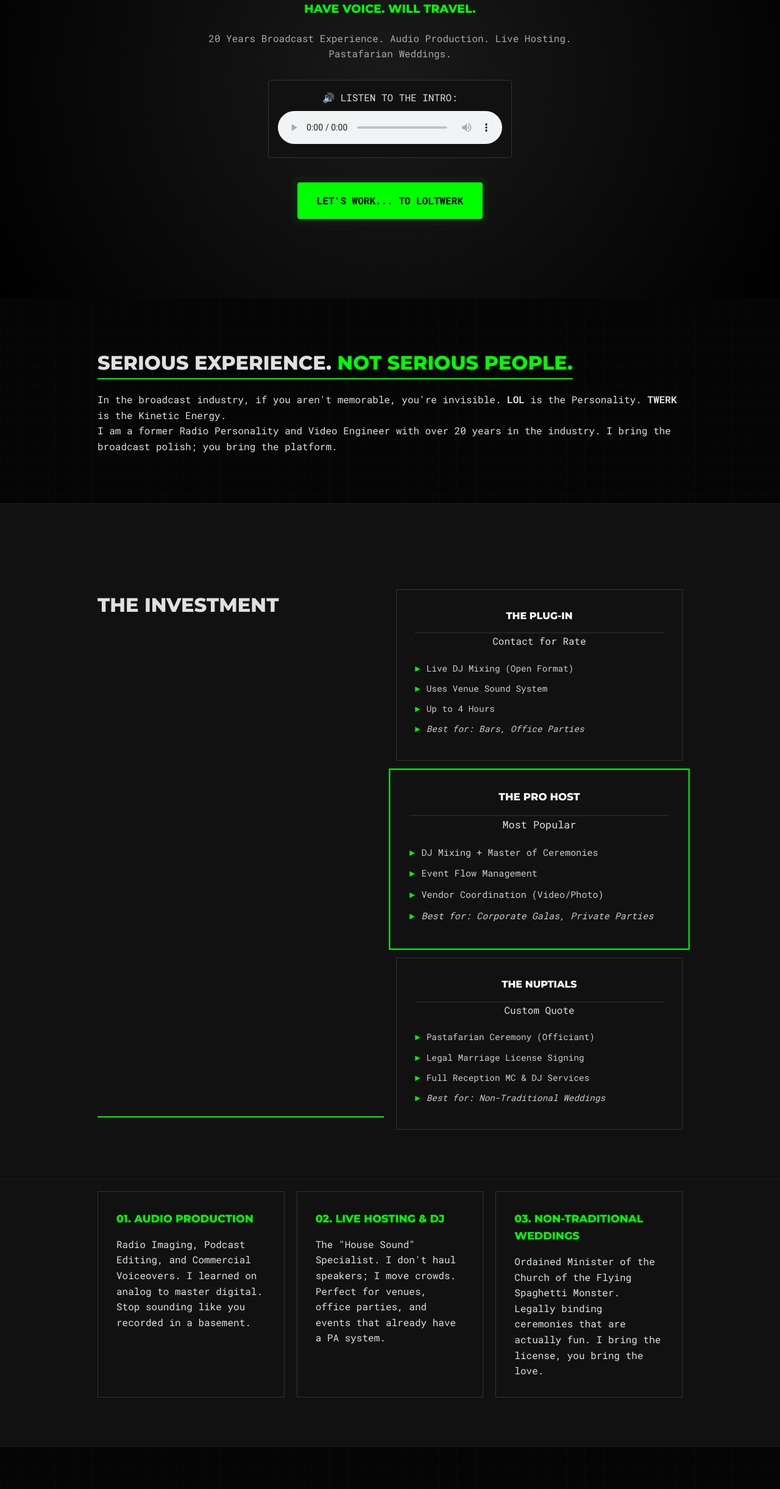
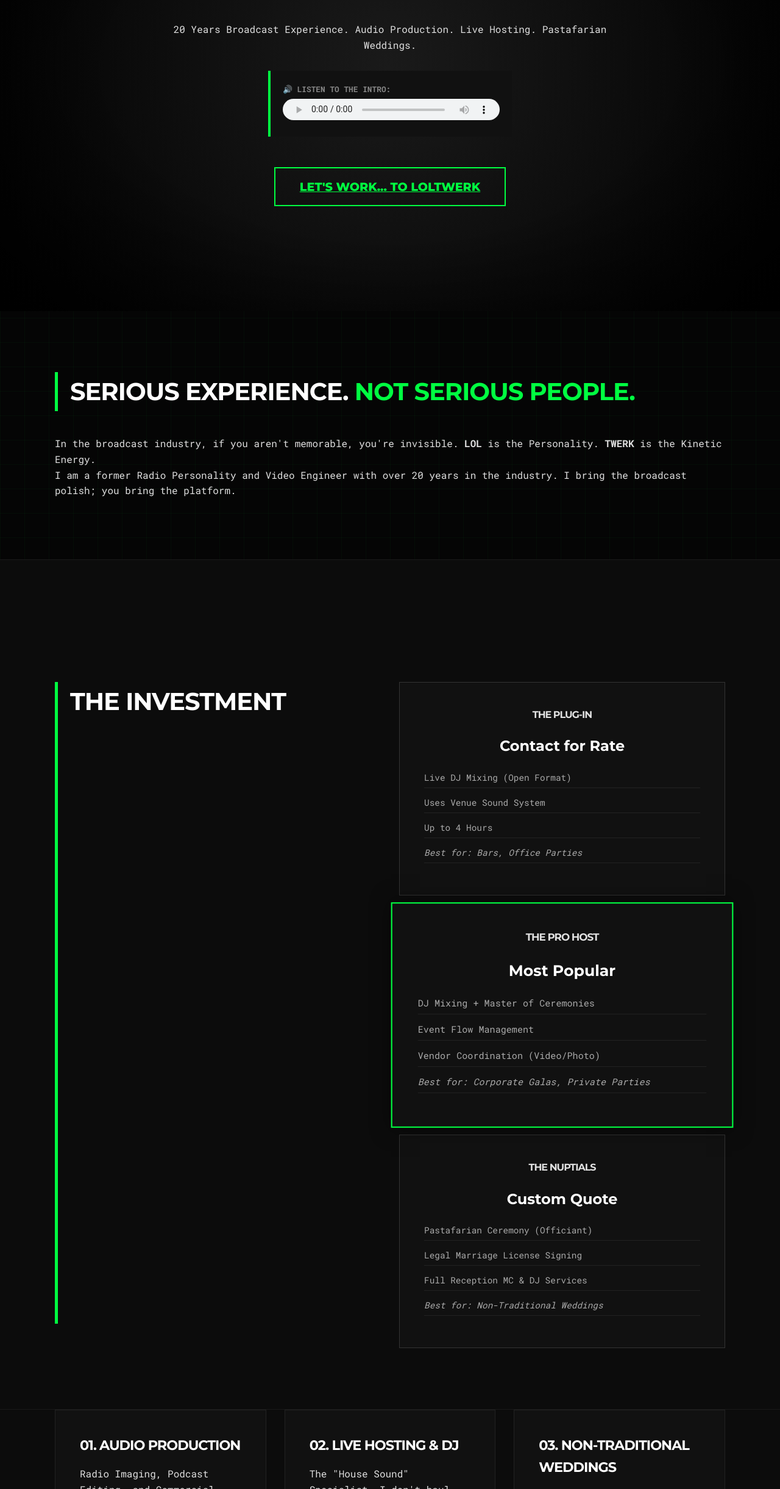
Before and after one commit to loltwerk/loltwerk.com, a plain HTML site: page index.html in a window 1280 px wide. Shown: the part 359-2800 px from the top of the page at 61% size. Drawn offline with Linux system fonts and the light colour scheme.

Commit message:
Revise CSS for layout, typography, and mobile adjustments
Refactor styles for improved layout, typography, and responsiveness.

```diff
--- a/style.css
+++ b/style.css
@@ -1,180 +1,173 @@
-/* RESET & CORE */
-html {
-    scroll-behavior: smooth; /* This makes the click glide instead of snap */
+/* --- LOL TWERK V2.0: BROADCAST INDUSTRIAL THEME --- */
+
+/* 1. IMPORTS & FONTS */
+@import url('https://fonts.googleapis.com/css2?family=Montserrat:wght@400;700;900&family=Roboto+Mono:wght@400;700&display=swap');
+
+/* 2. CORE RESET */
+* { box-sizing: border-box; margin: 0; padding: 0; }
+html { scroll-behavior: smooth; }
+
+body {
+    background-color: #050505;
+    /* Subtle Technical Grid Background */
+    background-image: linear-gradient(rgba(0, 255, 65, 0.03) 1px, transparent 1px),
+    linear-gradient(90deg, rgba(0, 255, 65, 0.03) 1px, transparent 1px);
+    background-size: 40px 40px;
+    color: #e0e0e0;
+    font-family: 'Roboto Mono', monospace; /* Tech vibe for body text */
+    line-height: 1.6;
+    overflow-x: hidden;
 }
 
-* { box-sizing: border-box; margin: 0; padding: 0; }
-body {
-    background-color: #0a0a0a; /* Deep Black */
-    color: #e0e0e0;
-    font-family: 'Roboto Mono', monospace;
-    line-height: 1.6;
+/* 3. TYPOGRAPHY */
+h1, h2, h3, h4, .nav-logo {
+    font-family: 'Montserrat', sans-serif; /* Heavy vibe for headers */
+    text-transform: uppercase;
+    letter-spacing: -1px;
 }
 
-/* TYPOGRAPHY */
-h1, h2, h3, h4 {
-    font-family: 'Montserrat', sans-serif;
-    text-transform: uppercase;
-    font-weight: 800;
+h1 { font-size: 4.5rem; font-weight: 900; line-height: 1; margin-bottom: 20px; color: #fff; text-shadow: 0 0 20px rgba(0,255,0,0.3); }
+h2 { color: #00ff41; font-size: 1.2rem; font-weight: 700; letter-spacing: 2px; margin-bottom: 30px; }
+h3 { font-size: 2.5rem; color: #fff; border-left: 5px solid #00ff41; padding-left: 20px; margin-bottom: 40px; }
+.highlight { color: #00ff41; }
+
+/* 4. NAVIGATION BAR */
+.navbar {
+    position: sticky;
+    top: 0;
+    background: rgba(5, 5, 5, 0.95);
+    backdrop-filter: blur(10px);
+    padding: 15px 5%;
+    display: flex;
+    justify-content: space-between;
+    align-items: center;
+    z-index: 1000;
+    border-bottom: 1px solid #1a1a1a;
 }
-h1 { font-size: 3.5rem; color: #fff; letter-spacing: -2px; margin-bottom: 10px; }
-h2 { color: #0f0; /* Neon Green */ font-size: 1.2rem; margin-bottom: 20px; }
-h3 { font-size: 2rem; margin-bottom: 20px; border-bottom: 2px solid #0f0; display: inline-block; }
-.highlight { color: #0f0; }
-a { text-decoration: none; color: inherit; }
+.nav-logo { font-weight: 900; font-size: 1.5rem; color: #fff; }
+.nav-links { list-style: none; display: flex; gap: 30px; align-items: center; }
+.nav-links a { color: #bbb; font-weight: 700; font-size: 0.9rem; transition: 0.3s; }
+.nav-links a:hover { color: #00ff41; }
+.nav-btn {
+    background: #00ff41; color: #000 !important;
+    padding: 8px 20px; border-radius: 4px;
+}
 
-/* LAYOUT UTILS */
-.container { width: 90%; max-width: 1000px; margin: 0 auto; padding: 20px; }
-section { padding: 60px 0; }
-
-/* HERO SECTION */
+/* 5. HERO SECTION */
 .hero {
-    min-height: 90vh;
+    height: 100vh; /* Full Screen */
     display: flex;
     align-items: center;
     justify-content: center;
     text-align: center;
-    background: radial-gradient(circle, #1a1a1a 0%, #000 100%);
-    padding: 40px 20px;
+    background: radial-gradient(circle at center, #1a1a1a 0%, #000 100%);
+    position: relative;
 }
-.sub-head { font-size: 1rem; margin-bottom: 30px; color: #aaa; max-width: 600px; margin-left: auto; margin-right: auto; }
+.hero::after { /* Vignette Effect */
+    content: ""; position: absolute; top:0; left:0; width:100%; height:100%;
+    background: radial-gradient(transparent 50%, #000 100%);
+    pointer-events: none;
+}
+.hero .container { position: relative; z-index: 2; max-width: 800px; }
 
-/* BUTTONS */
+/* 6. BUTTONS & AUDIO */
 .btn {
     display: inline-block;
-    background: #0f0;
-    color: #000;
-    padding: 15px 30px;
-    font-weight: bold;
-    font-size: 1rem;
-    border: 2px solid #0f0;
+    background: transparent;
+    color: #00ff41;
+    padding: 15px 40px;
+    font-family: 'Montserrat', sans-serif;
+    font-weight: 800;
+    font-size: 1.2rem;
+    border: 2px solid #00ff41;
+    text-transform: uppercase;
     transition: 0.3s;
     margin-top: 20px;
+    cursor: pointer;
 }
-.btn:hover { background: transparent; color: #0f0; }
+.btn:hover { background: #00ff41; color: #000; box-shadow: 0 0 30px rgba(0,255,65,0.4); }
 
-/* AUDIO BOX */
 .audio-box {
     background: #111;
-    border: 1px solid #333;
-    padding: 15px;
-    margin: 20px auto;
+    border-left: 4px solid #00ff41;
+    padding: 20px;
+    margin: 30px auto;
     max-width: 400px;
-    border-radius: 4px;
+    text-align: left;
 }
-audio { width: 100%; margin-top: 10px; }
+.audio-box p { font-size: 0.8rem; color: #888; margin-bottom: 5px; font-weight: bold; }
+audio { width: 100%; height: 35px; }
 
-/* SERVICES GRID */
-.services { background: #111; }
+/* 7. LAYOUT CONTAINERS */
+.container { width: 90%; max-width: 1100px; margin: 0 auto; }
+section { padding: 100px 0; border-bottom: 1px solid #1a1a1a; }
+
+/* 8. SERVICES (CARDS) */
+.services { background: #0c0c0c; }
 .services .container {
-    display: grid;
-    grid-template-columns: repeat(auto-fit, minmax(280px, 1fr));
-    gap: 20px;
+    display: grid; grid-template-columns: repeat(auto-fit, minmax(300px, 1fr)); gap: 30px;
 }
 .service-card {
-    border: 1px solid #333;
-    padding: 30px;
+    background: #111;
+    padding: 40px;
+    border: 1px solid #222;
     transition: 0.3s;
+    position: relative;
+    overflow: hidden;
 }
-.service-card:hover { border-color: #0f0; transform: translateY(-5px); }
-.service-card h4 { color: #0f0; margin-bottom: 15px; font-size: 1.1rem; }
+.service-card::before { /* Neon Top Bar */
+    content: ""; position: absolute; top: 0; left: 0; width: 100%; height: 3px;
+    background: #00ff41; transform: scaleX(0); transition: 0.4s; transform-origin: left;
+}
+.service-card:hover { transform: translateY(-10px); background: #161616; border-color: #333; }
+.service-card:hover::before { transform: scaleX(1); }
+.service-card h4 { color: #fff; font-size: 1.4rem; margin-bottom: 15px; }
 
-/* TIMELINE (THE PHOTOS) */
-.timeline-item {
-    display: flex;
-    align-items: center;
-    margin-bottom: 80px;
-    gap: 40px;
+/* 9. PRICING GRID */
+.pricing-grid { display: flex; gap: 20px; flex-wrap: wrap; justify-content: center; }
+.price-card {
+    background: #111; border: 1px solid #333; padding: 40px; flex: 1; min-width: 280px;
+    text-align: center; position: relative;
 }
+.price-card.featured { border: 2px solid #00ff41; transform: scale(1.05); z-index: 2; box-shadow: 0 0 30px rgba(0,0,0,0.5); }
+.price { font-size: 1.5rem; font-weight: 700; color: #fff; margin: 20px 0; font-family: 'Montserrat', sans-serif; }
+.price-card ul { text-align: left; list-style: none; margin-top: 20px; }
+.price-card li { margin-bottom: 12px; color: #aaa; font-size: 0.9rem; border-bottom: 1px solid #222; padding-bottom: 5px; }
+
+/* 10. TIMELINE (ABOUT) */
+.timeline-item { display: flex; align-items: center; margin-bottom: 100px; gap: 60px; }
 .timeline-item.reverse { flex-direction: row-reverse; }
 .timeline-text { flex: 1; }
-.timeline-img { flex: 1; text-align: center; }
+.timeline-text h4 { font-size: 2rem; color: #fff; margin-bottom: 15px; }
+.timeline-img { flex: 1; }
+.timeline-img img {
+    width: 100%; border-radius: 4px;
+    filter: grayscale(100%) contrast(120%);
+    box-shadow: 20px 20px 0px #1a1a1a; /* Hard shadow for depth */
+    transition: 0.5s;
+    border: 1px solid #333;
+}
+.timeline-img img:hover { filter: grayscale(0%); box-shadow: 20px 20px 0px #00ff41; transform: translate(-5px, -5px); }
+.caption { margin-top: 15px; font-size: 0.8rem; color: #666; font-style: italic; display: block; border-left: 2px solid #333; padding-left: 10px; }
 
-/* IMAGE STYLING */
-.timeline-img img {
-    width: 100%;
-    max-width: 400px;
-    height: auto;
-    filter: grayscale(100%) contrast(120%); /* Black & White Effect */
-    border: 2px solid #333;
-    box-shadow: 10px 10px 0px #0f0; /* Neon shadow */
+/* 11. CONTACT & FOOTER */
+.contact { text-align: center; background: #050505; }
+.email-link {
+    font-size: 2rem; font-weight: 900; color: #fff;
+    border-bottom: 3px solid #00ff41; transition: 0.3s;
+    font-family: 'Montserrat', sans-serif;
 }
-.caption { font-size: 0.8rem; color: #666; margin-top: 10px; font-style: italic; }
+.email-link:hover { background: #00ff41; color: #000; border-bottom: 3px solid transparent; padding: 0 10px; }
+footer { background: #000; padding: 40px 0; text-align: center; color: #444; font-size: 0.8rem; border-top: 1px solid #1a1a1a; }
 
-/* CONTACT */
-.contact { text-align: center; background: #000; }
-.email-link {
-    font-size: 1.2rem;
-    color: #0f0;
-    border-bottom: 2px solid #0f0;
-    padding-bottom: 5px;
+/* MOBILE ADJUSTMENTS */
+@media (max-width: 768px) {
+    h1 { font-size: 3rem; }
+    h3 { font-size: 1.8rem; }
+    .hero { height: auto; padding: 150px 0 100px 0; }
+    .nav-links { display: none; } /* Hides menu links on mobile to keep it clean */
+    .navbar { justify-content: center; }
+    .timeline-item, .timeline-item.reverse { flex-direction: column; gap: 30px; }
+    .price-card.featured { transform: scale(1); }
+    .timeline-img img { box-shadow: 10px 10px 0px #1a1a1a; }
 }
-.contact .small { color: #666; font-size: 0.8rem; margin-top: 30px; }
-
-/* FOOTER */
-footer { text-align: center; padding: 20px; color: #555; font-size: 0.8rem; background: #000; }
-
-/* MOBILE RESPONSIVE */
-@media (max-width: 768px) {
-    h1 { font-size: 2.5rem; }
-    .timeline-item, .timeline-item.reverse { flex-direction: column; gap: 20px; }
-    .timeline-img img { width: 100%; }
-}
-/* --- BOOSTER PACK: TEXTURE & GLOW --- */
-
-/* 1. The "Tech Grid" Background */
-body {
-    background-color: #050505;
-    background-image: linear-gradient(rgba(0, 255, 0, 0.03) 1px, transparent 1px),
-    linear-gradient(90deg, rgba(0, 255, 0, 0.03) 1px, transparent 1px);
-    background-size: 30px 30px; /* Creates a subtle graph paper effect */
-}
-
-/* 2. Neon Glow on Photos */
-.timeline-img img {
-    box-shadow: 0 0 15px rgba(0, 255, 0, 0.3), 10px 10px 0px #0f0;
-    transition: all 0.4s ease;
-}
-
-.timeline-img img:hover {
-    transform: scale(1.02); /* Slight zoom on hover */
-    filter: grayscale(0%) contrast(110%); /* Color returns on hover! */
-    box-shadow: 0 0 25px rgba(0, 255, 0, 0.8), 15px 15px 0px #0f0;
-}
-
-/* 3. The "Pulse" Button Animation */
-@keyframes pulse {
-    0% { box-shadow: 0 0 0 0 rgba(0, 255, 0, 0.7); }
-    70% { box-shadow: 0 0 0 10px rgba(0, 255, 0, 0); }
-    100% { box-shadow: 0 0 0 0 rgba(0, 255, 0, 0); }
-}
-
-.btn {
-    animation: pulse 2s infinite;
-    border-radius: 4px; /* Soften the corners slightly */
-}
-
-/* 4. Section Dividers */
-section {
-    border-bottom: 1px solid #1a1a1a;
-}
-/* PRICING STYLES */
-.pricing-grid {
-    display: flex;
-    gap: 20px;
-    flex-wrap: wrap;
-    justify-content: center;
-}
-.price-card {
-    background: #111;
-    border: 1px solid #333;
-    padding: 30px;
-    flex: 1;
-    min-width: 250px;
-    text-align: center;
-}
-.price-card h4 { color: #fff; border-bottom: 1px solid #333; padding-bottom: 15px; }
-.price-card.featured { border: 2px solid #0f0; transform: scale(1.05); }
-.price-card ul { list-style: none; text-align: left; margin-top: 20px; }
-.price-card li { margin-bottom: 10px; font-size: 0.9rem; color: #ccc; }
-.price-card li::before { content: "►"; color: #0f0; margin-right: 10px; }
```
